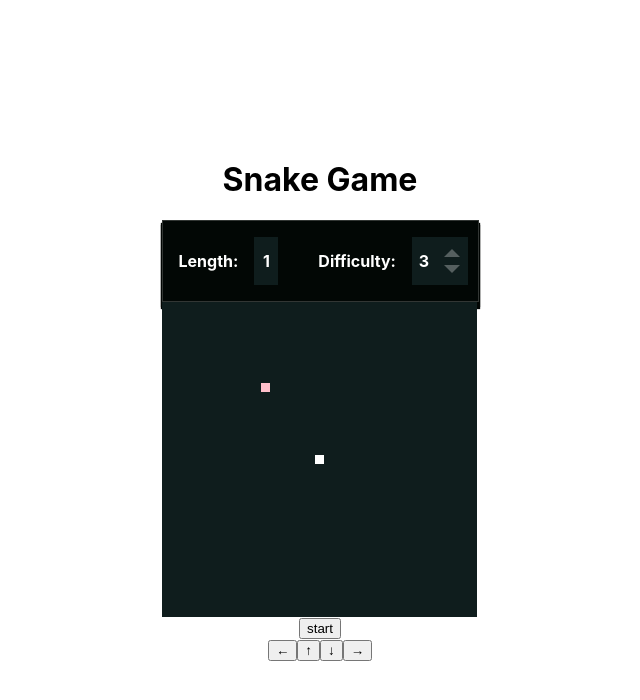
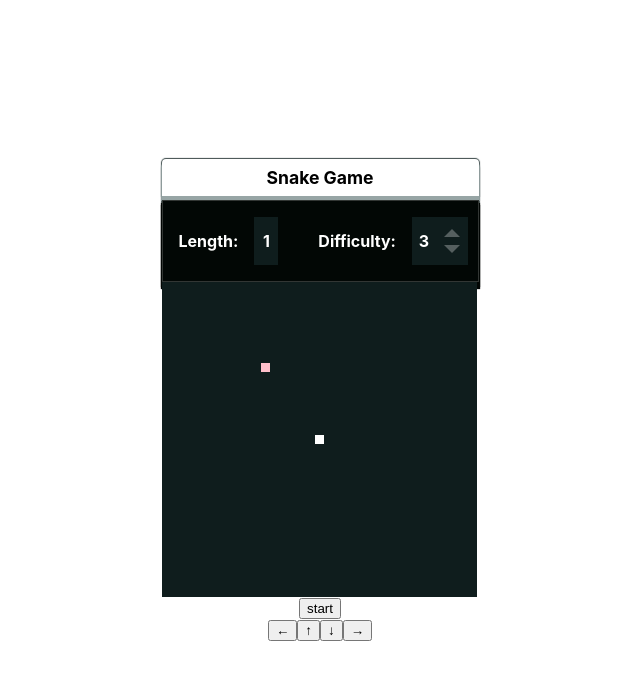
Before and after one commit to hiropon0218/hooks-snake-game, a React (Create React App) app: page / in a window 1280 px wide. Shown: the top 700 px of the page, without its empty margins (320-960 px from the left). Built offline with nearby package versions, Linux system fonts and the light colour scheme.

Commit message:
タイトルのスタイリング

```diff
--- a/src/index.css
+++ b/src/index.css
@@ -21,6 +21,17 @@
 .App {
   max-width: calc(9px * 35 + 1px * 2); /* a. (マスの幅) * 個数 + (ボーダーの幅) * 本数 */
   text-align: center;
+}
+
+.title-container {
+  border-radius: 4px 4px 0px 0px;
+  box-shadow: 0px 4px 1px 1px #97A5A5, 0px 6px 1px 1px #3C4A4A, 0px 0px 1px 1px #3C4A4A;
+}
+
+.title {
+  margin: 0;
+  padding: 8px;
+  font-size: 1.1rem;
 }
 
 /* 要素が真ん中によるようにフレックスボックスを設定 */
```
